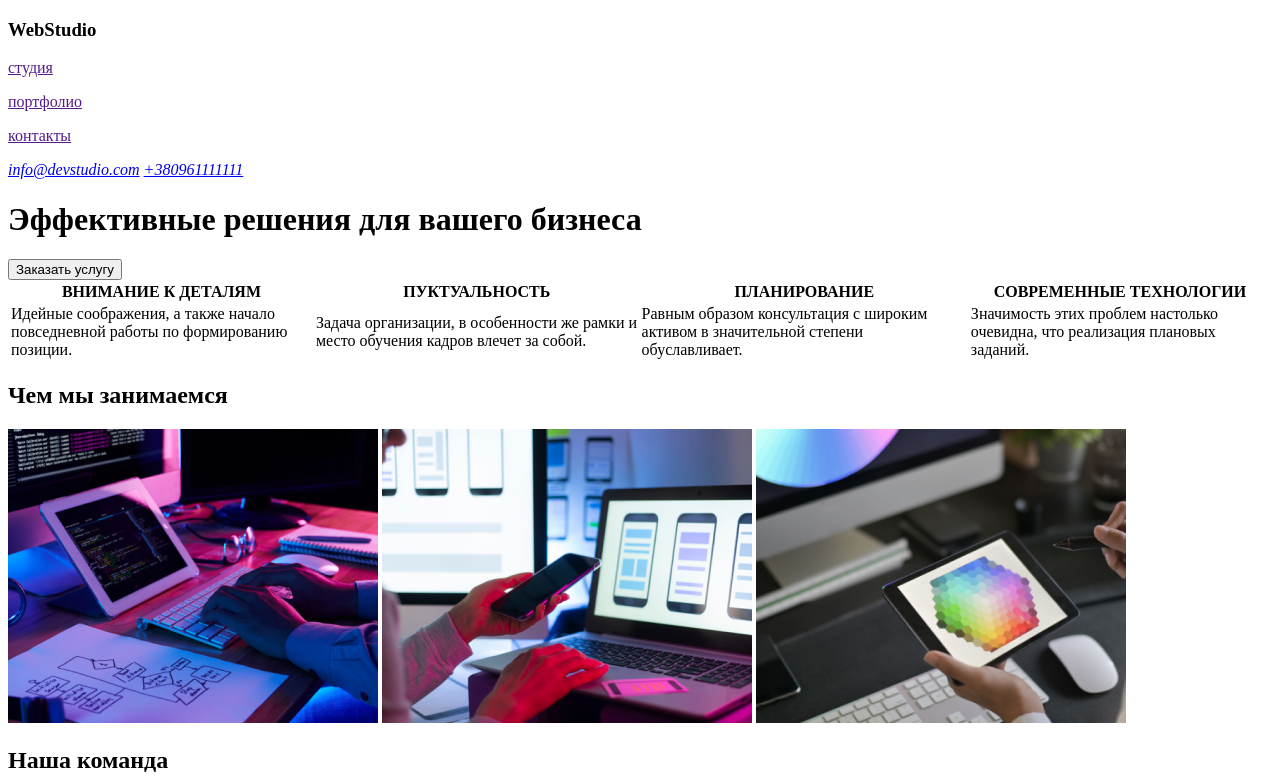
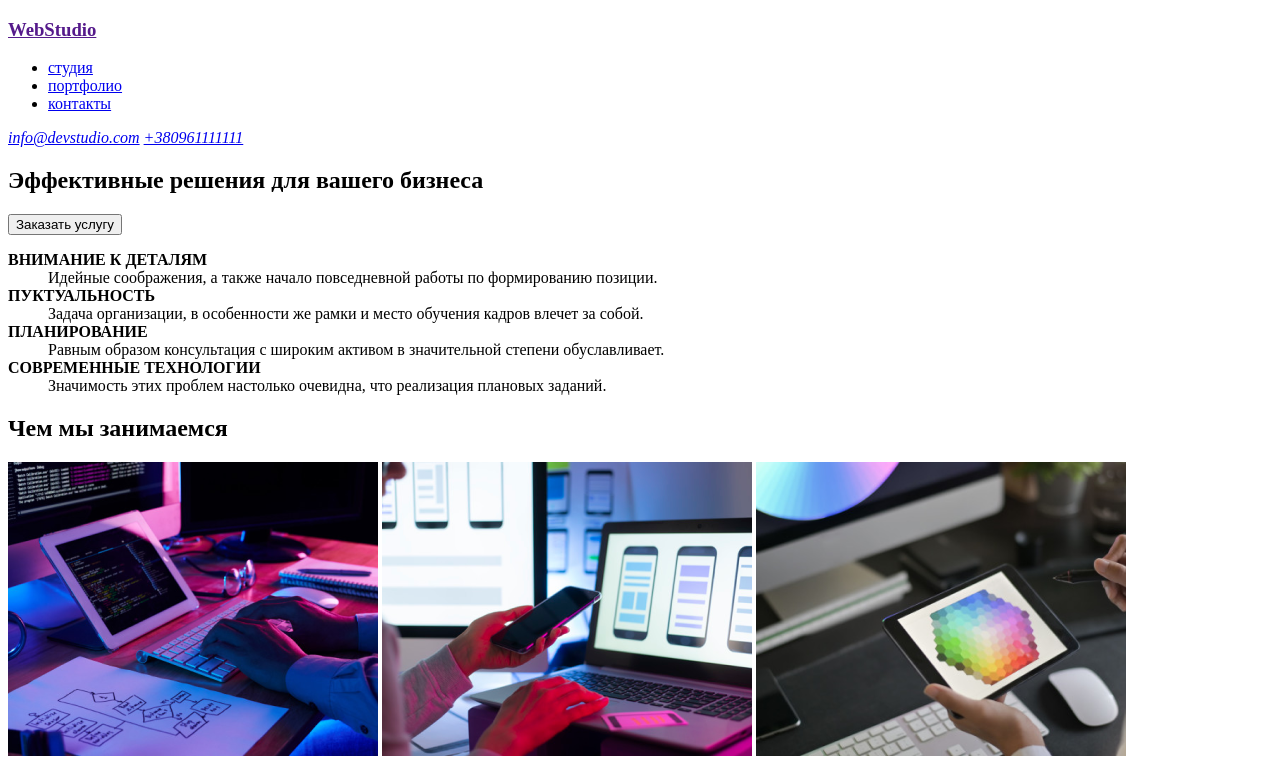
Before and after one commit to Vitaliy-creativ/goit-markup-hw-01, a plain HTML site: page index.html in a window 1280 px wide. Shown: the top 777 px of the page. Drawn offline with Linux system fonts and the light colour scheme.

Commit message:
доработал дз
исправил на списки и поменял ссылки

```diff
--- a/index.html
+++ b/index.html
@@ -7,58 +7,51 @@
   </head>
   <body>
     <header>
-      <section>
-        <h3>WebStudio</h3>
+      <h3>
+        <a href="">WebStudio</a>
+      </h3>
       <nav>
-          <p><a href="">студия</a></p>
-          <p><a href="">портфолио </a></p>
-          <p><a href="">контакты</a></p>
+        <ul>
+          <li><a href="#">студия</a></li>
+          <li><a href="#">портфолио </a></li>
+          <li><a href="#">контакты</a></li>
+        </ul>
       </nav>
       <address>
         <a href="mailto:info@devstudio.com"> info@devstudio.com</a>
         <a href="tel:+380961111111">+380961111111</a>
       </address>
-      </section>
     </header>
-    <div>
+    <main>
+      <section>
         <h1>Эффективные решения для вашего бизнеса</h1>
         <button>Заказать услугу</button>
-    </div>
-    <main>
-      <table>
-        <thead>
-          <tr>
-            <th><b> ВНИМАНИЕ К ДЕТАЛЯМ</b></th>
-            <th><b>ПУКТУАЛЬНОСТЬ</b></th>
-            <th><b>ПЛАНИРОВАНИЕ</b></th>
-            <th><b>CОВРЕМЕННЫЕ ТЕХНОЛОГИИ</b></th>
-          </tr>
-        </thead>
-        <tbody>
-          <tr>
-            <td>
+      </section>
+      <section>
+        <dl>
+          <dt><b> ВНИМАНИЕ К ДЕТАЛЯМ</b></dt>
+          <dd>
             Идейные соображения, а также начало повседневной работы по
             формированию позиции.
-            </td>
-            <td>
+          </dd>
+          <dt><b>ПУКТУАЛЬНОСТЬ</b></dt>
+          <dd>
             Задача организации, в особенности же рамки и место обучения кадров
             влечет за собой.
-            </td>
-
-            <td>
-              Равным образом консультация с широким активом в значительной
-              степени обуславливает.
-            </td>
-
-            <td>
-              Значимость этих проблем настолько очевидна, что реализация
-              плановых заданий.
-            </td>
-          </tr>
-        </tbody>
-      </table>
-    </main>
-    <section>
+          </dd>
+          <dt><b>ПЛАНИРОВАНИЕ</b></dt>
+          <dd>
+            Равным образом консультация с широким активом в значительной степени
+            обуславливает.
+          </dd>
+          <dt><b>CОВРЕМЕННЫЕ ТЕХНОЛОГИИ</b></dt>
+          <dd>
+            Значимость этих проблем настолько очевидна, что реализация плановых
+            заданий.
+          </dd>
+        </dl>
+      </section>
+      <div>
         <h2>Чем мы занимаемся</h2>
         <img
           src="images/img.1.png"
@@ -78,66 +71,65 @@
           width="370"
           height="294"
         />
-    </section>
+      </div>
       <section>
         <h2>Наша команда</h2>
-      <figure>
+        <ul>
+          <li>
             <img
               src="images/img_1.jpg"
               alt="Игорь Демьяненко"
               width="260"
               height="270"
             />
-        <figcaption>
             <h3>Игорь Демьяненко</h3>
             <p>Product Designer</p>
-        </figcaption>
-      </figure>
-      <figure>
+          </li>
+          <li>
             <img
               src="images/img_2.jpg"
               alt="Ольга Репина"
               width="260"
               height="270"
             />
-        <figcaption>
+
             <h3>Ольга Репина</h3>
             <p>Frontend Developer</p>
-        </figcaption>
-      </figure>
-      <figure>
+          </li>
+          <li>
             <img
               src="images/img_3.jpg"
               alt="Николай Тарасов"
               width="260"
               height="270"
             />
-        <figcaption>
+
             <h3>Николай Тарасов</h3>
             <p>Marketing</p>
-        </figcaption>
-      </figure>
-      <figure>
+          </li>
+          <li>
             <img
               src="images/img_4.jpg"
               alt="Михаил Ермаков"
               width="260"
               height="270"
             />
-        <figcaption>
+
             <h3>Михаил Ермаков</h3>
             <p>UI Designer</p>
-        </figcaption>
-      </figure>
+          </li>
+        </ul>
       </section>
+    </main>
     <footer>
+      <h3>
+        <a href="">WebStudio</a>
+      </h3>
       <address>
-        <h3>WebStudio</h3>
-        <p>
-          г. Киев, пр-т Леси Украинки, 26 <br />
-          info@example.com<br />
-          +38 099 111 11 11
-        </p>
+        <p>г. Киев, пр-т Леси Украинки, 26</p>
+        <br />
+        <a href="mailto:info@devstudio.com"> info@devstudio.com</a><br />
+        <a href="tel:+380961111111">+380961111111</a>
       </address>
     </footer>
   </body>
```
Lines whose indentation alone changed are shown as unchanged.
